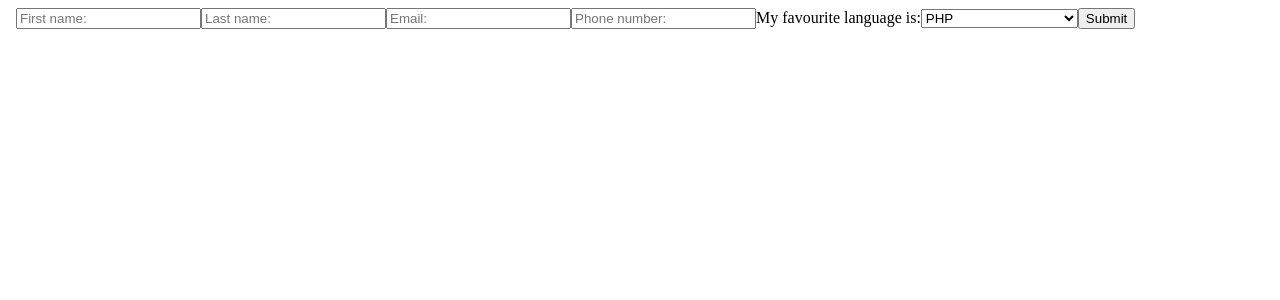
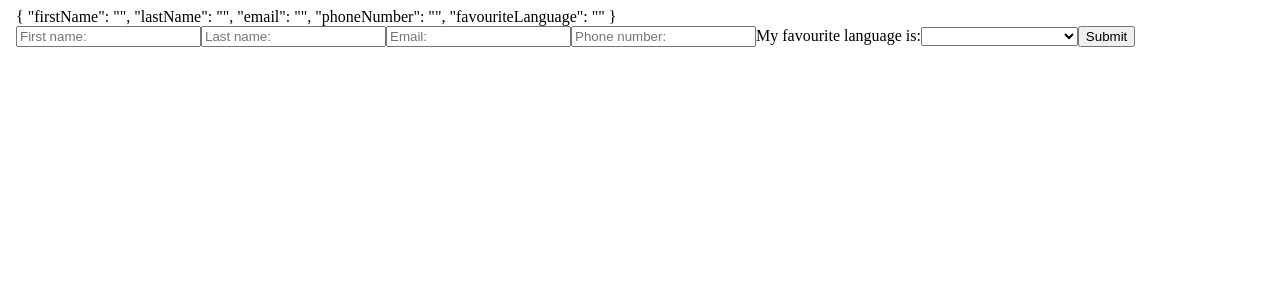
Before and after one commit to besartelezi/basic-angular-form, an Angular app in the folder friendship-book/: page / in a window 1280 px wide. Shown: the top 300 px of the page. Built offline with nearby package versions, Linux system fonts and the light colour scheme.

Commit message:
bound data to form

```diff
--- a/friendship-book/src/app/app.component.html
+++ b/friendship-book/src/app/app.component.html
@@ -8,16 +8,16 @@
   <title>Book of my Happy Tree Friends!</title>
 </head>
 <body>
-
+{{ formName.value | json }}
 <!-- Might replace the form by an angular form -->
-<form>
-  <input type ="text" placeholder ="First name:" name="firstName">
-  <input type ="text" placeholder ="Last name:" name="lastName">
-  <input type ="text" placeholder ="Email:" name="email">
-  <input type ="text" placeholder ="Phone number:" name="phoneNumber">
+<form #formName="ngForm">
+  <input type ="text" placeholder ="First name:" name="firstName" #inputName="ngModel" ngModel>
+  <input type ="text" placeholder ="Last name:" name="lastName" #inputName="ngModel" ngModel>
+  <input type ="text" placeholder ="Email:" name="email" #inputName="ngModel" ngModel>
+  <input type ="text" placeholder ="Phone number:" name="phoneNumber" #inputName="ngModel" ngModel>
   <label for="favouriteLanguage">My favourite language is:</label>
-  <select name="favouriteLanguage" id="favouriteLanguage">
-    <option *ngFor="let langauge of languageArray; let i = index">
+  <select name="favouriteLanguage" id="favouriteLanguage" #inputName="ngModel" ngModel>
+    <option  *ngFor="let langauge of languageArray; let i = index">
       {{ langauge }}
     </option>
   </select>
--- a/friendship-book/src/app/app.module.ts
+++ b/friendship-book/src/app/app.module.ts
@@ -4,6 +4,7 @@ import { BrowserModule } from '@angular/platform-browser';
 import { AppRoutingModule } from './app-routing.module';
 import { AppComponent } from './app.component';
 import {FormsModule} from "@angular/forms";
+
 
 @NgModule({
   declarations: [
```
